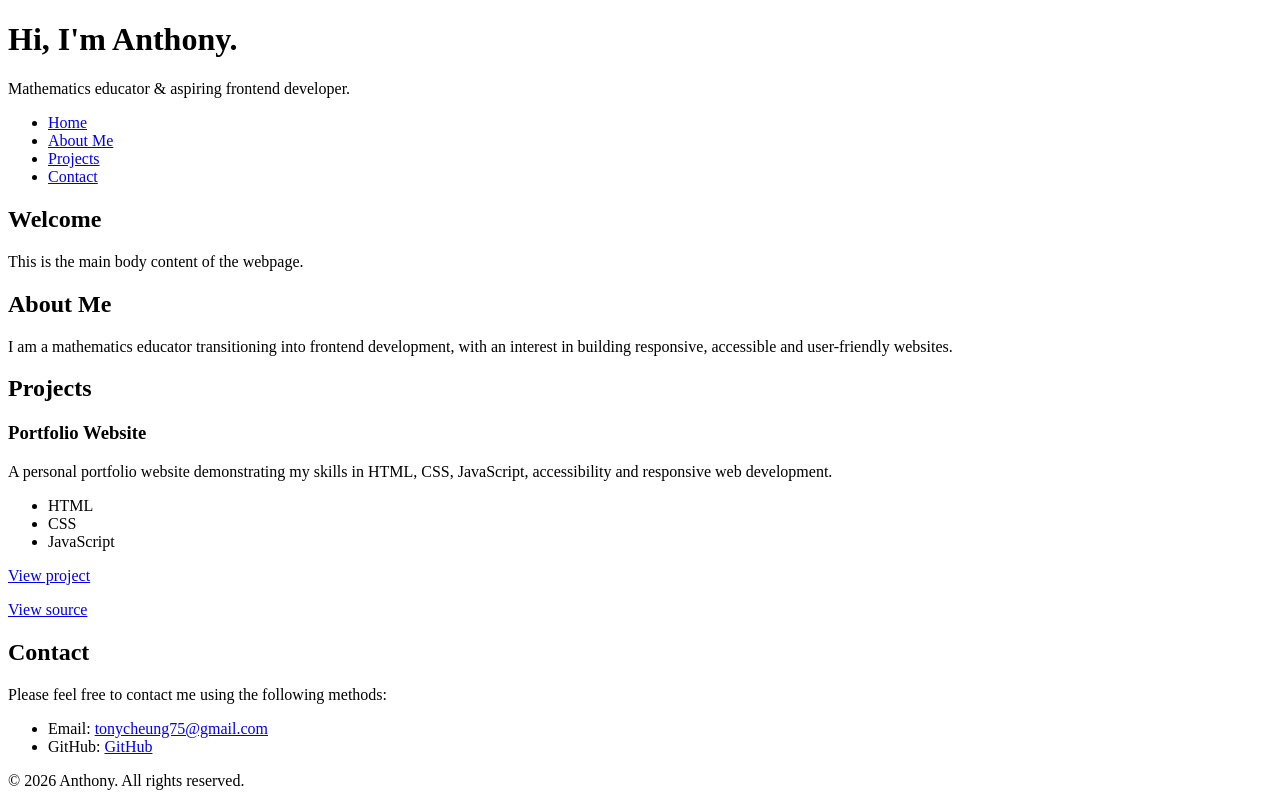
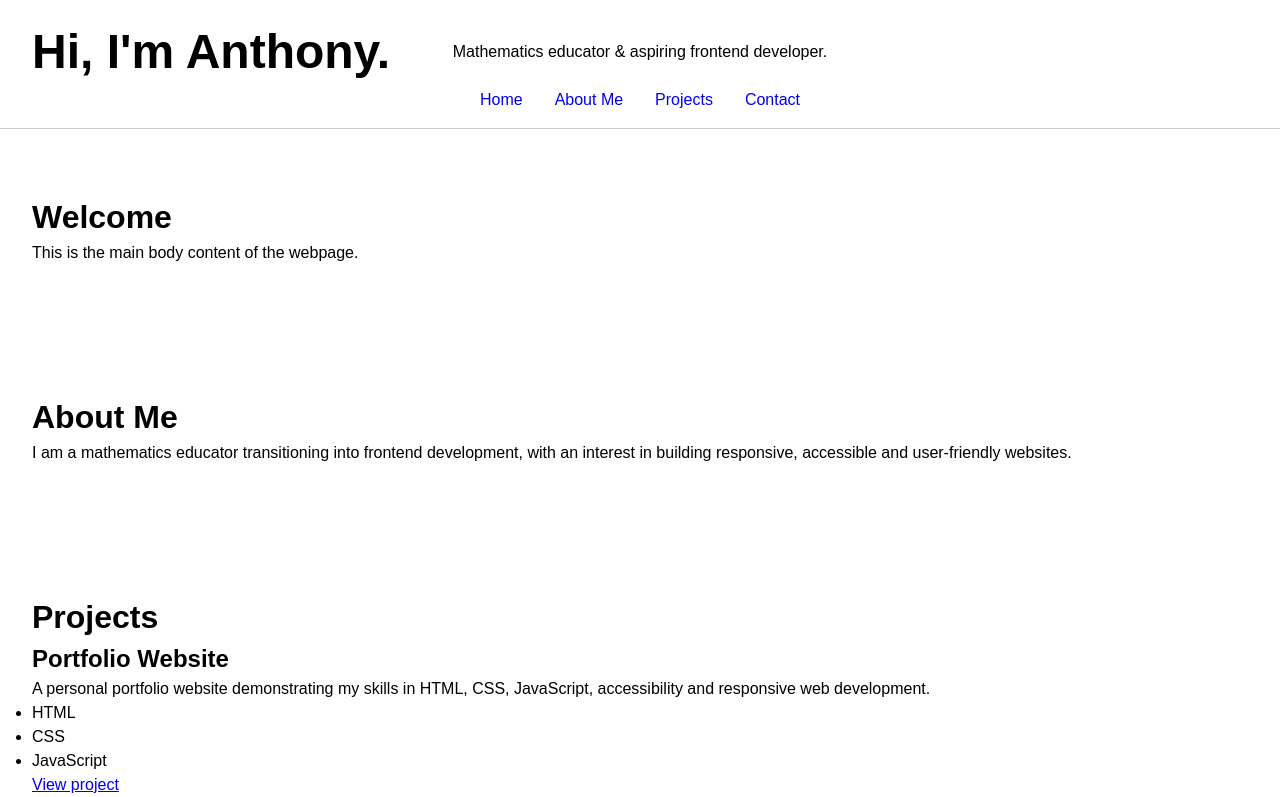
Before and after one commit to anthonycheung1/personal-portfolio-website, a plain HTML site: page index.html in a window 1280 px wide. Shown: the top 797 px of the page. Drawn offline with Linux system fonts and the light colour scheme.

Commit message:
Add website styling

```diff
--- a/index.html
+++ b/index.html
@@ -7,6 +7,9 @@
 
     <!-- Description used by search engines -->
     <meta name="description" content="Anthony's portfolio showcasing frontend development projects, skills and experience.">
+
+    <!-- External stylesheet -->
+    <link rel="stylesheet" href="style.css">
 
     <title>Anthony's Portfolio</title>
   </head>
--- /dev/null
+++ b/style.css
@@ -0,0 +1,82 @@
+/* Reset default browser spacing and use a predictable box model */
+
+* {
+  box-sizing: border-box;
+  margin: 0;
+  padding: 0;
+}
+
+/* General page styles */
+
+html {
+  scroll-behavior: smooth;
+}
+
+body {
+  font-family: Arial, sans-serif;
+  line-height: 1.5;
+}
+
+/* Header */
+
+header {
+  padding: 16px 32px;
+  display: grid;
+  grid-template-columns: 1fr auto 1fr;
+  align-items: center;
+  background-color: #ffffff;
+  border-bottom: 1px solid #cccccc;
+  position: sticky;
+  top: 0;
+  z-index: 10;
+}
+
+/* Headings */
+
+h1 {
+  font-size: 48px;
+}
+
+h2 {
+  font-size: 32px;
+}
+
+h3 {
+  font-size: 24px;
+}
+
+/* General section spacing */
+
+section {
+  padding: 64px 32px;
+
+  /* Prevent sticky header from covering headings when navigating to a section */
+  scroll-margin-top: 80px;
+}
+
+/* Navigation */
+
+nav {
+  grid-column: 2;
+}
+
+nav ul {
+  list-style: none;
+  display: flex;
+  justify-content: center;
+  align-items: center;
+  gap: 32px;
+  flex-wrap: wrap;
+}
+
+/* Remove underlines from navigation links */
+
+nav a {
+  text-decoration: none;
+}
+
+/* Underline navigation links when the user hovers over them */
+
+nav a:hover {
+  text-decoration: underline;
+}
```
